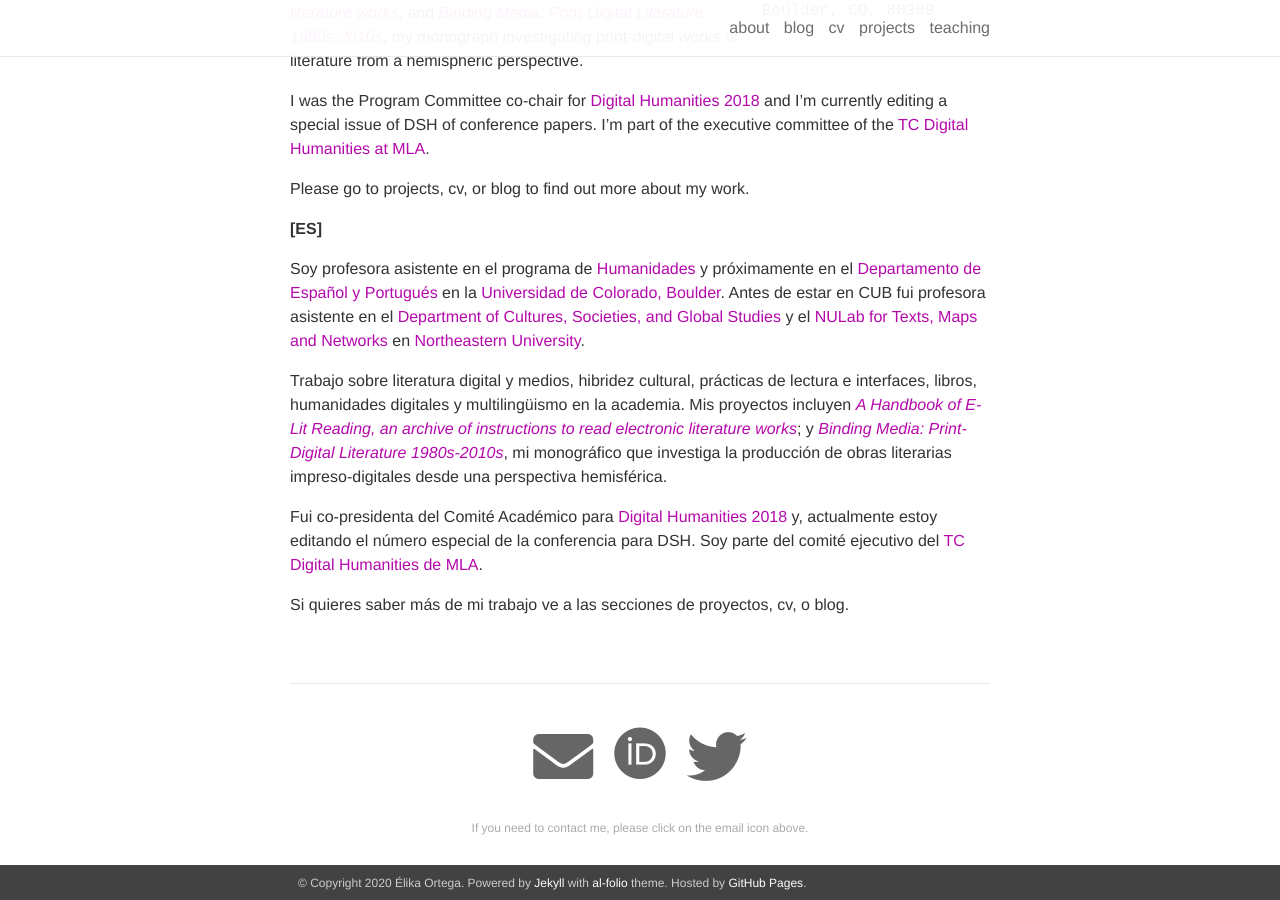
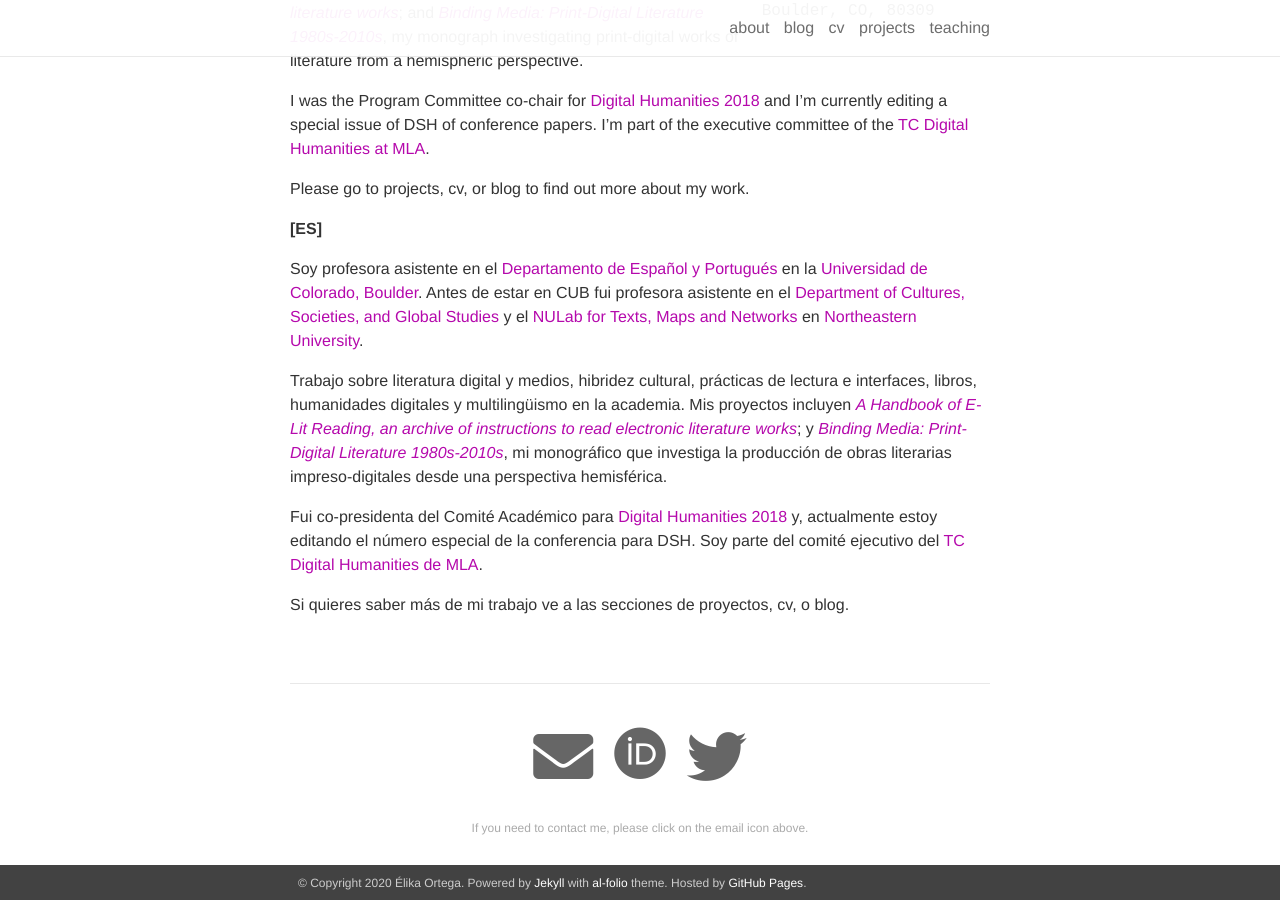
Before and after one commit to elikaortega/elikaortegadotnet, a Jekyll site: the page built from _pages/about.md, in a window 1280 px wide and 900 px high, scrolled down 485 px. Built offline with Jekyll 4.4.1, drawn with Linux system fonts in a browser that asks for light colours; nearby versions of some CDN libraries; some web fonts are replaced.

Commit message:
updated about in Sp

```diff
--- a/_pages/about.md
+++ b/_pages/about.md
@@ -28,7 +28,7 @@
 
 **[ES]**
 
-Soy profesora asistente en el programa de [Humanidades](https://www.colorado.edu/humanities/) y próximamente en el [Departamento de Español y Portugués](https://www.colorado.edu/spanish/) en la [Universidad de Colorado, Boulder](https://www.colorado.edu/). Antes de estar en CUB fui profesora asistente en el [Department of Cultures, Societies, and Global Studies](http://www.northeastern.edu/globalstudies) y el [NULab for Texts, Maps and Networks](http://www.northeastern.edu/nulab/) en [Northeastern University](http://www.northeastern.edu/).
+Soy profesora asistente en el [Departamento de Español y Portugués](https://www.colorado.edu/spanish/) en la [Universidad de Colorado, Boulder](https://www.colorado.edu/). Antes de estar en CUB fui profesora asistente en el [Department of Cultures, Societies, and Global Studies](http://www.northeastern.edu/globalstudies) y el [NULab for Texts, Maps and Networks](http://www.northeastern.edu/nulab/) en [Northeastern University](http://www.northeastern.edu/).
 
 Trabajo sobre literatura digital y medios, hibridez cultural,  prácticas de lectura e interfaces, libros, humanidades digitales y multilingüismo en la academia. Mis proyectos incluyen [_A Handbook of E-Lit Reading, an archive of instructions to read electronic literature works_](https://elikaortega.github.io/elikaortegadotnet/projects/5_project/); y [_Binding Media: Print-Digital Literature 1980s-2010s_](https://elikaortega.github.io/elikaortegadotnet/projects/1_project/), mi monográfico que investiga la producción de obras literarias impreso-digitales desde una perspectiva hemisférica.
 
```
